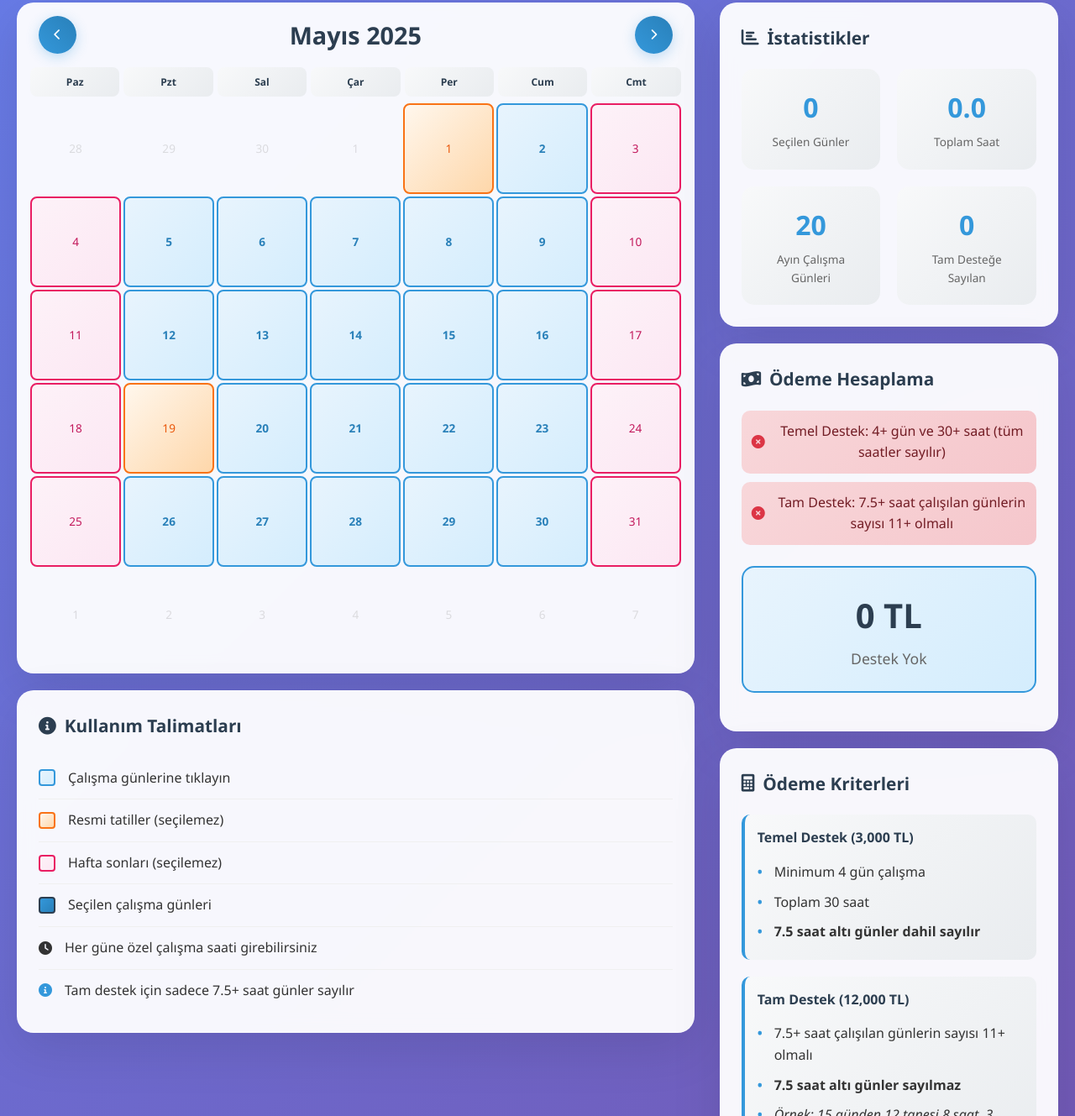
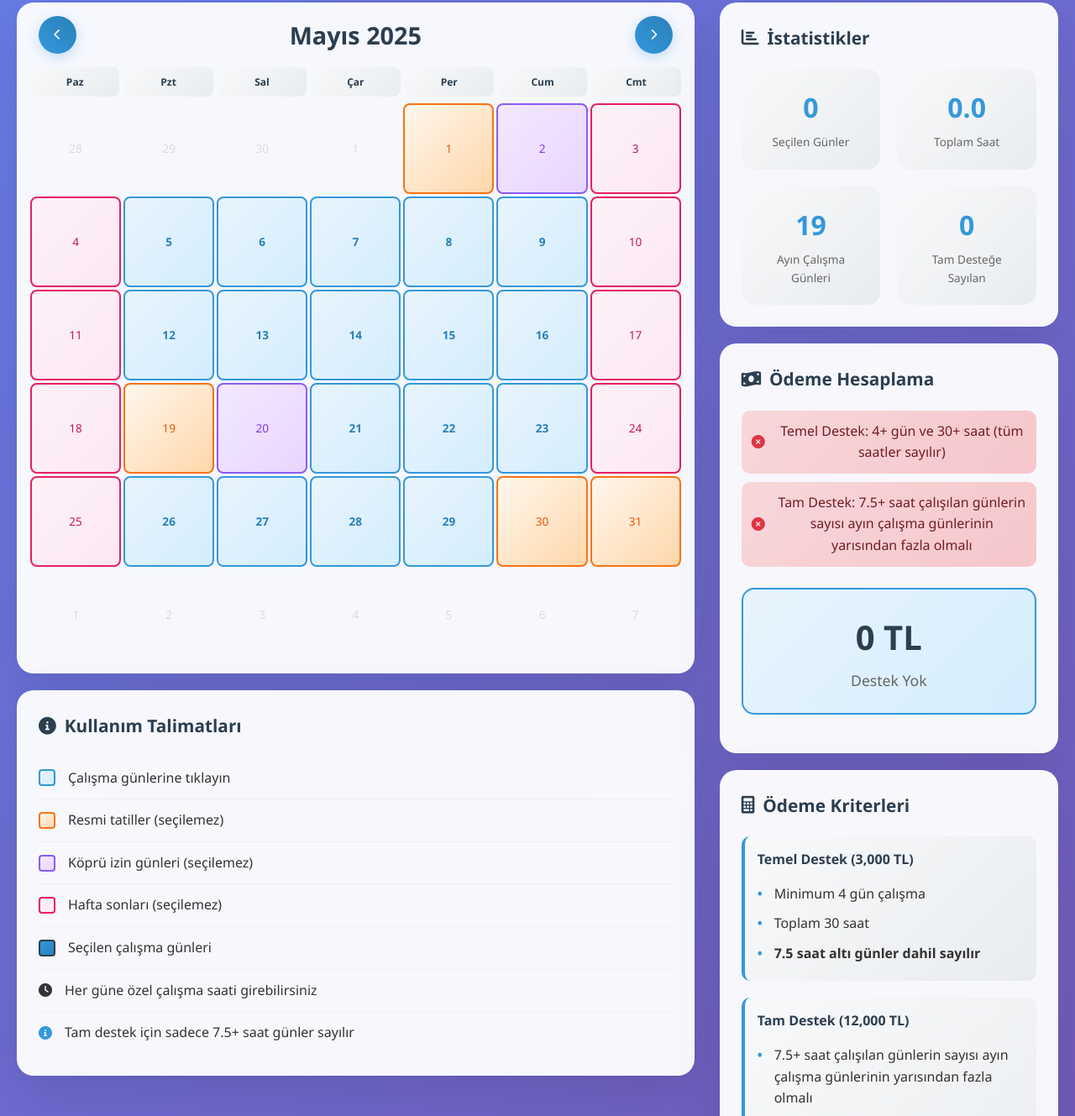
Before and after one commit to EmreYesilkaya/UDH, a plain HTML site: page index.html in a window 1280 px wide. Shown: the part 254-1583 px from the top of the page at 84% size. Drawn offline with nearby package versions, Linux system fonts and the light colour scheme.

Commit message:
Add comprehensive 2025 Turkish holidays and bridge days
✨ New Features:
- Added complete 2025 holiday calendar (17 official holidays)
- Added bridge days (köprü izin günleri) with purple styling
- Separated holidays and bridge days for better organization
- Updated README with detailed holiday schedule

📅 Holiday Details:
- Fixed national holidays (Yılbaşı, 23 Nisan, 1 Mayıs, 19 Mayıs, etc.)
- Religious holidays (Ramazan and Kurban Bayramı)
- Special days (Nevruz, Yılbaşı Arifesi)
- Bridge days for extended weekends

🎨 Visual Improvements:
- Orange styling for official holidays
- Purple styling for bridge days
- Updated legend with bridge day explanation
- Improved tooltips for all special days

📖 Documentation:
- Added comprehensive holiday list to README
- Detailed breakdown of 17 official holidays
- Bridge days explanation with dates

```diff
--- a/index.html
+++ b/index.html
@@ -65,6 +65,7 @@
                     <ul class="instruction-list">
                         <li><span class="icon working-day-icon"></span> Çalışma günlerine tıklayın</li>
                         <li><span class="icon holiday-icon"></span> Resmi tatiller (seçilemez)</li>
+                        <li><span class="icon bridge-day-icon"></span> Köprü izin günleri (seçilemez)</li>
                         <li><span class="icon weekend-icon"></span> Hafta sonları (seçilemez)</li>
                         <li><span class="icon selected-icon"></span> Seçilen çalışma günleri</li>
                         <li><i class="fas fa-clock"></i> Her güne özel çalışma saati girebilirsiniz</li>
@@ -109,7 +110,7 @@
                             </div>
                             <div class="check-item" id="fullCriteria">
                                 <i class="fas fa-times-circle"></i>
-                                <span>Tam Destek: 7.5+ saat çalışılan günlerin sayısı 11+ olmalı</span>
+                                <span>Tam Destek: 7.5+ saat çalışılan günlerin sayısı ayın çalışma günlerinin yarısından fazla olmalı</span>
                             </div>
                         </div>
                         <div class="amount-display">
@@ -138,8 +139,9 @@
                         <div class="criteria-item">
                             <h4>Tam Destek (12,000 TL)</h4>
                             <ul>
-                                <li>7.5+ saat çalışılan günlerin sayısı 11+ olmalı</li>
+                                <li>7.5+ saat çalışılan günlerin sayısı ayın çalışma günlerinin yarısından fazla olmalı</li>
                                 <li><strong>7.5 saat altı günler sayılmaz</strong></li>
+                                <li><em>Örnek: Ayda 22 çalışma günü varsa, 11+ günde 7.5+ saat çalışmalı</em></li>
                                 <li><em>Örnek: 15 günden 12 tanesi 8 saat, 3 tanesi 6 saat = 12 gün sayılır (Tam Destek)</em></li>
                             </ul>
                         </div>
--- a/script.js
+++ b/script.js
@@ -22,6 +22,7 @@ class TransportSupportCalculator {
 
     generateHolidays() {
         const holidays = new Map();
+        const bridgeDays = new Map();
 
         // Fixed holidays for multiple years
         for (let year = 2024; year <= 2026; year++) {
@@ -34,31 +35,57 @@ class TransportSupportCalculator {
             holidays.set(`${year}-10-29`, 'Cumhuriyet Bayramı');
         }
 
-        // Religious holidays (approximate dates)
-        // Ramazan Bayramı
+        // 2025 Specific holidays with correct dates
+        // Nevruz (special day)
+        holidays.set('2025-03-21', 'Nevruz');
+
+        // Ramazan Bayramı 2025
+        holidays.set('2025-05-30', 'Ramazan Bayramı 1. Gün');
+        holidays.set('2025-05-31', 'Ramazan Bayramı 2. Gün');
+        holidays.set('2025-06-01', 'Ramazan Bayramı 3. Gün');
+
+        // Kurban Bayramı 2025
+        holidays.set('2025-08-06', 'Kurban Bayramı Arifesi');
+        holidays.set('2025-08-07', 'Kurban Bayramı 1. Gün');
+        holidays.set('2025-08-08', 'Kurban Bayramı 2. Gün');
+        holidays.set('2025-08-09', 'Kurban Bayramı 3. Gün');
+        holidays.set('2025-08-10', 'Kurban Bayramı 4. Gün');
+
+        // Year-end special day
+        holidays.set('2025-12-31', 'Yılbaşı Arifesi');
+
+        // Bridge Days 2025 (Köprü İzin Günleri)
+        bridgeDays.set('2025-04-22', 'Köprü İzin Günü (23 Nisan öncesi)');
+        bridgeDays.set('2025-04-24', 'Köprü İzin Günü (23 Nisan sonrası)');
+        bridgeDays.set('2025-05-02', 'Köprü İzin Günü (1 Mayıs sonrası)');
+        bridgeDays.set('2025-05-20', 'Köprü İzin Günü (19 Mayıs sonrası)');
+
+        // Previous years holidays (2024)
+        // Ramazan Bayramı 2024
         holidays.set('2024-04-10', 'Ramazan Bayramı 1. Gün');
         holidays.set('2024-04-11', 'Ramazan Bayramı 2. Gün');
         holidays.set('2024-04-12', 'Ramazan Bayramı 3. Gün');
-        holidays.set('2025-03-31', 'Ramazan Bayramı 1. Gün');
-        holidays.set('2025-04-01', 'Ramazan Bayramı 2. Gün');
-        holidays.set('2025-04-02', 'Ramazan Bayramı 3. Gün');
+
+        // Kurban Bayramı 2024
+        holidays.set('2024-06-16', 'Kurban Bayramı 1. Gün');
+        holidays.set('2024-06-17', 'Kurban Bayramı 2. Gün');
+        holidays.set('2024-06-18', 'Kurban Bayramı 3. Gün');
+        holidays.set('2024-06-19', 'Kurban Bayramı 4. Gün');
+
+        // Future years holidays (2026)
+        // Ramazan Bayramı 2026
         holidays.set('2026-03-20', 'Ramazan Bayramı 1. Gün');
         holidays.set('2026-03-21', 'Ramazan Bayramı 2. Gün');
         holidays.set('2026-03-22', 'Ramazan Bayramı 3. Gün');
 
-        // Kurban Bayramı
-        holidays.set('2024-06-16', 'Kurban Bayramı 1. Gün');
-        holidays.set('2024-06-17', 'Kurban Bayramı 2. Gün');
-        holidays.set('2024-06-18', 'Kurban Bayramı 3. Gün');
-        holidays.set('2024-06-19', 'Kurban Bayramı 4. Gün');
-        holidays.set('2025-06-06', 'Kurban Bayramı 1. Gün');
-        holidays.set('2025-06-07', 'Kurban Bayramı 2. Gün');
-        holidays.set('2025-06-08', 'Kurban Bayramı 3. Gün');
-        holidays.set('2025-06-09', 'Kurban Bayramı 4. Gün');
+        // Kurban Bayramı 2026
         holidays.set('2026-05-27', 'Kurban Bayramı 1. Gün');
         holidays.set('2026-05-28', 'Kurban Bayramı 2. Gün');
         holidays.set('2026-05-29', 'Kurban Bayramı 3. Gün');
         holidays.set('2026-05-30', 'Kurban Bayramı 4. Gün');
+
+        // Store bridge days separately
+        this.bridgeDays = bridgeDays;
 
         return holidays;
     }
@@ -149,6 +176,7 @@ class TransportSupportCalculator {
         const dateString = this.formatDate(date);
         const isWeekend = dayOfWeek === 0 || dayOfWeek === 6;
         const isHoliday = this.holidays.has(dateString);
+        const isBridgeDay = this.bridgeDays && this.bridgeDays.has(dateString);
         const isSelected = this.selectedDays.has(dateString);
 
         if (isOtherMonth) {
@@ -156,6 +184,9 @@ class TransportSupportCalculator {
         } else if (isHoliday) {
             dayElement.classList.add('holiday', 'tooltip');
             dayElement.setAttribute('data-tooltip', this.holidays.get(dateString));
+        } else if (isBridgeDay) {
+            dayElement.classList.add('bridge-day', 'tooltip');
+            dayElement.setAttribute('data-tooltip', this.bridgeDays.get(dateString));
         } else if (isWeekend) {
             dayElement.classList.add('weekend');
         } else {
--- a/styles.css
+++ b/styles.css
@@ -206,6 +206,14 @@ body {
     cursor: help;
 }
 
+/* Bridge Days (Köprü İzin Günleri) */
+.calendar-day.bridge-day {
+    background: linear-gradient(135deg, #f3e8ff, #e9d5ff);
+    border: 2px solid #8b5cf6;
+    color: #7c3aed;
+    cursor: help;
+}
+
 /* Selected Days */
 .calendar-day.selected {
     background: linear-gradient(135deg, #3498db, #2980b9);
@@ -337,6 +345,11 @@ body {
 .holiday-icon {
     background: linear-gradient(135deg, #fff7ed, #fed7aa);
     border: 2px solid #f97316;
+}
+
+.bridge-day-icon {
+    background: linear-gradient(135deg, #f3e8ff, #e9d5ff);
+    border: 2px solid #8b5cf6;
 }
 
 .weekend-icon {
```
Also changed, not shown: 3 other files.
